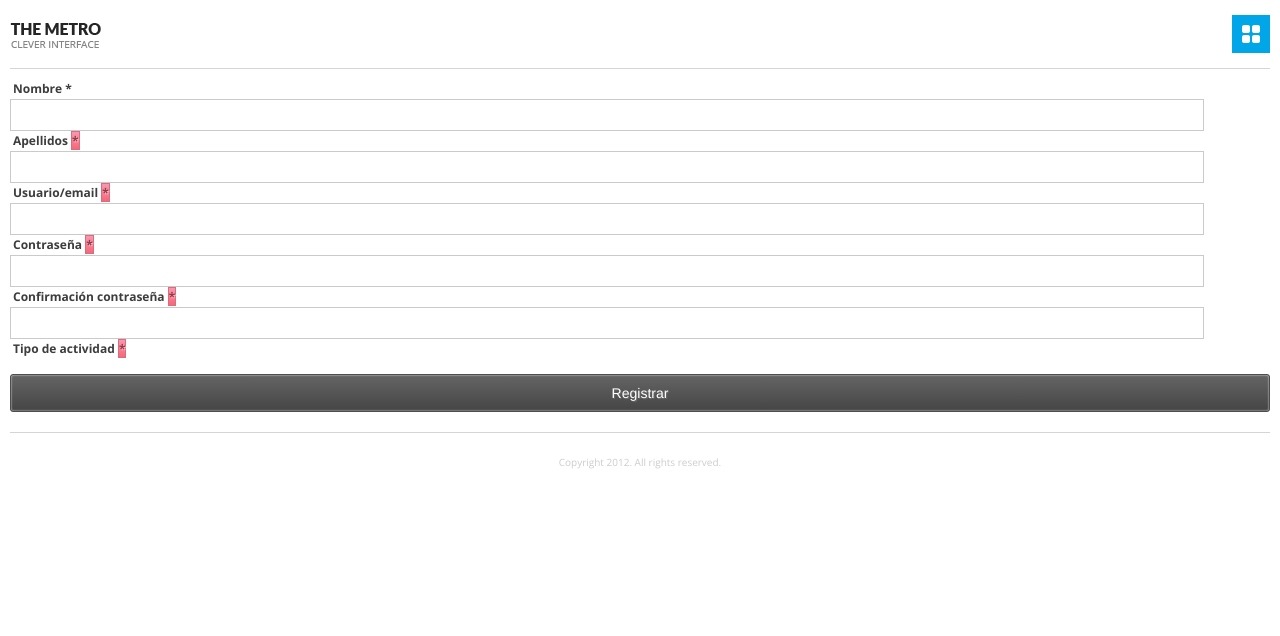
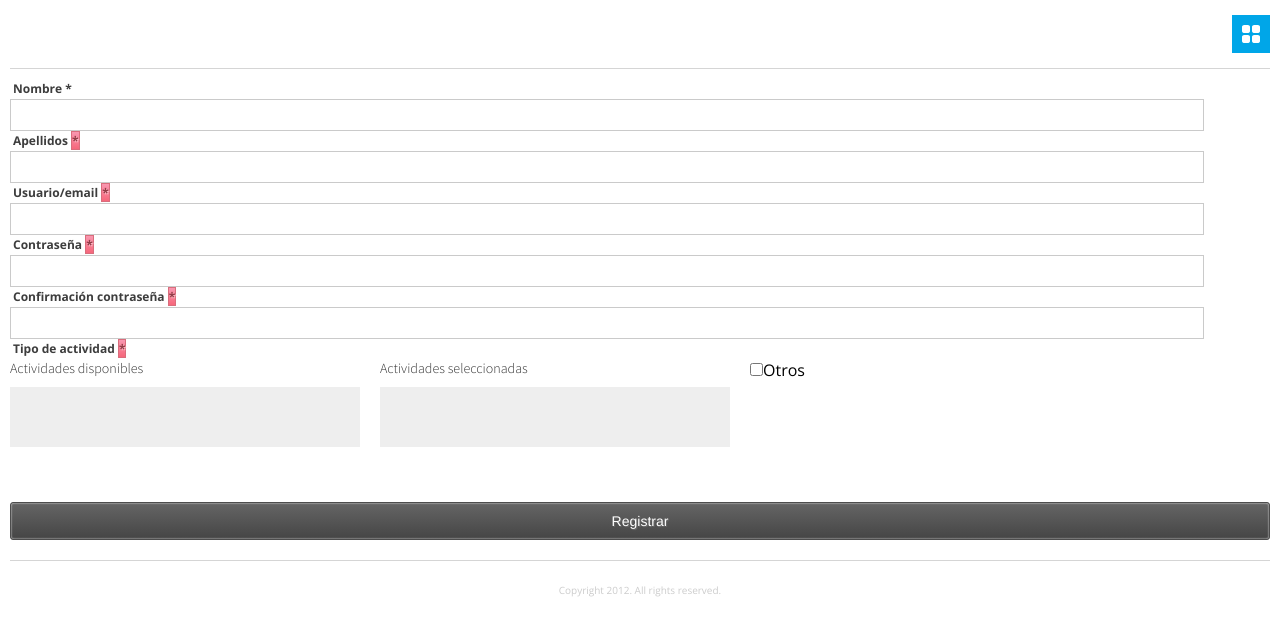
Before and after one commit to criszamora/czamoraweb, a Django app: template templates/registro.html in a window 1280 px wide. Shown: the top 636 px of the page. Run offline with Django 3.2, Linux system fonts and the light colour scheme; the template is opened without the code that fills it, so the values that code supplies are empty; parts of the project's set-up code (start-up, migrations or seed data) failed here and were passed over; some libraries are stand-ins or nearby versions.

Commit message:
Actividades con grupos

```diff
--- a/prestatic/scripts/registrarse.js
+++ b/prestatic/scripts/registrarse.js
@@ -1,28 +1,28 @@
 
-jQuery().ready(function(){
+jQuery().ready(function() {
 
 
 
     // Ahora es seguro utilizar la API PhoneGap
 
-    jQuery("input[name=registrar]").click(function(){
+    jQuery("input[name=registrar]").click(function() {
         var obligatorio = false;
-        jQuery(".obligatorio").each(function(){
-            if (jQuery(this).val() == ""){
+        jQuery(".obligatorio").each(function() {
+            if (jQuery(this).val() == "") {
                 obligatorio = true;
             }
         }) //bucle de jQuery que va a iterar sobre cada elemento
-    	if (obligatorio ){
+        if (obligatorio) {
             alert("Todos los campos son obligatorios");
             return;
         }
-    	if (jQuery(":checkbox:checked[name=tipoactividad]").size()==0){
+        if (jQuery(":checkbox:checked[name=tipoactividad]").size() == 0) {
             alert("Hay que seleccionar al menos un tipo de actividad");
             return;
         }
-    	var patroncorreo=/^[a-zA-Z0-9_\.]+@[a-zA-Z0-9]+(\.[a-zA-Z0-9]+)+$/
+        var patroncorreo = /^[a-zA-Z0-9_\.]+@[a-zA-Z0-9]+(\.[a-zA-Z0-9]+)+$/
         var email = jQuery("[name=email]").val();
-    	if (email.match(patroncorreo) == null){
+        if (email.match(patroncorreo) == null) {
             alert("Email no válido");
             jQuery("[name=email]").focus();
             return;
@@ -31,7 +31,7 @@ jQuery().ready(function(){
 
         var contr1 = jQuery("[name=pass]").val();
         var contr2 = jQuery("[name=passconfirm]").val();
-    	if (contr1 != contr2){
+        if (contr1 != contr2) {
             alert("Contraseñas no coinciden");
             jQuery("[name=passconfirm]").val("");
             jQuery("[name=pass]").val("").focus();
@@ -39,7 +39,7 @@ jQuery().ready(function(){
         }
 
         var patronpass = /^(\w|\d){4,20}$/
-    	if (contr1.match(patronpass) == null){
+        if (contr1.match(patronpass) == null) {
             alert("Mínimo 4 caracteres");
             jQuery("[name=passconfirm]").val("");
             jQuery("[name=pass]").val("").focus();
@@ -48,49 +48,47 @@ jQuery().ready(function(){
 
 
         peticion("registrarse",
-    			function(respuesta){
-    				if (respuesta.error == errores.ok){
+                function(respuesta) {
+                    if (respuesta.error == errores.ok) {
                         alert("Usuario registrado con éxito");
-    					document.location.href="menu.html";
-    				}else if (respuesta.error == errores.datosduplicados){
+                        document.location.href = "menu.html";
+                    } else if (respuesta.error == errores.datosduplicados) {
                         alert("Email ya existente");
-    				}else{
-    					alert("Error: "+respuesta.error);
+                    } else {
+                        alert("Error: " + respuesta.error);
                     }
-    			},{datos:jQuery("#formulario").serialize(), metodo: "post"});
+                }, {datos: jQuery("#formulario").serialize(), metodo: "post"});
 
     });
 
 
 
-     	//Descargamos las actividades
-     	peticion("actividades",function(respuesta){
-     		if(respuesta.error == errores.ok){
-     			for (var i = 0; i < respuesta.listaactividades.length; i++){
-     				var input = "<span class=\"checkbox_tipoactividad\"><input value=\""+respuesta.listaactividades[i].id+"\" name=\"tipoactividad\" type=\"checkbox\" >"+respuesta.listaactividades[i].actividad;
-     				jQuery("div.tipoactividades").append(input);
-     			}
-
-
 
 
 //Mostramos u ocultamos la nueva actividad
-     	jQuery("[name=tipoactividad][value=-1]").click(function(){
+            jQuery("[name=tipoactividad][value=-1]").click(function() {
 
-     		if (jQuery(this).is(":checked") ){
+                if (jQuery(this).is(":checked")) {
 
                     jQuery(".otra_actividad").show();
-     		}else{
+                } else {
                     jQuery(".otra_actividad").hide();
                 }
             });
-     		}
+    //Recogemos el token
+
+    pedirtoken(function(respuesta) {
+        jQuery('#formulario').append(respuesta);
     });
 
-     	//Recogemos el token
 
-    	pedirtoken(function(respuesta){
-    		jQuery('#formulario').append(respuesta);
+    jQuery("select[name=grupo]").change(function(){
+        if (jQuery(this).val()=="-1") {
+
+                    jQuery("input[name=nuevogrupo]").show();
+                } else {
+                    jQuery("input[name=nuevogrupo]").hide();
+                }
     });
 
 });
@@ -99,26 +97,30 @@ jQuery().ready(function(){
 
 
 
-             peticion("grupo",function(respuesta){
-                 for (var i = 0; i< respuesta.listagrupos.length; i++){
-                     jQuery("#sortable1").append('<li class="ui-state-default"><input type="hidden" name="grupo" value="'+respuesta.listagrupos[i].id+'">'+respuesta.listagrupos[i].nombre+'</li>')
+    peticion("grupo", function(respuesta) {
+        for (var i = 0; i < respuesta.listagrupos.length; i++) {
+            jQuery("#sortable1").append('<li class="ui-state-default"><input type="hidden" name="grupo" value="' + respuesta.listagrupos[i].id + '">' + respuesta.listagrupos[i].nombre + '</li>')
 
+            jQuery("select[name=grupo]").append('<option value="'+respuesta.listagrupos[i].id +'">'+respuesta.listagrupos[i].nombre+"</option>")
         }
-                     jQuery( "#sortable1" ).sortable({
+        jQuery("select[name=grupo]").append('<option value="-1">Nuevo Grupo</option>')
+        jQuery("#sortable1").sortable({
             connectWith: ".connectedSortable",
-    receive:function(event, ui){
-     jQuery(".tipoactividades span :hidden[name=grupo][value="+ui.item.find(":hidden").val()+"]").closest("span").fadeOut(function(){jQuery(this).remove()})
+            receive: function(event, ui) {
+                jQuery(".tipoactividades span :hidden[name=grupo][value=" + ui.item.find(":hidden").val() + "]").closest("span").fadeOut(function() {
+                    jQuery(this).remove()
+                })
             }
         }).disableSelection();
-     jQuery( "#sortable2" ).sortable({
+        jQuery("#sortable2").sortable({
             connectWith: ".connectedSortable",
-    receive:function(event, ui){
-        peticion("actividades", function(respuesta){
-            for (var i = 0; i < respuesta.listaactividades.length;i++){
-                jQuery(".tipoactividades").append('<span><input type="checkbox" name="tipoactividad" value="'+respuesta.listaactividades[i].id+'"> <input type="hidden" name="grupo" value="'+respuesta.listaactividades[i].grupo+'">'+respuesta.listaactividades[i].actividad+'</span>')
+            receive: function(event, ui) {
+                peticion("actividades", function(respuesta) {
+                    for (var i = 0; i < respuesta.listaactividades.length; i++) {
+                        jQuery(".tipoactividades").append('<span><input type="checkbox" name="tipoactividad" value="' + respuesta.listaactividades[i].id + '"> <input type="hidden" name="grupo" value="' + respuesta.listaactividades[i].grupo + '">' + respuesta.listaactividades[i].actividad + '</span>')
                     }
 
-        },{datos:{grupo:ui.item.find(":hidden").val()}})
+                }, {datos: {grupo: ui.item.find(":hidden").val()}})
 
             }
         }).disableSelection();
--- a/templates/registro.html
+++ b/templates/registro.html
@@ -17,6 +17,7 @@
 <link href="{{ STATIC_PREFIX }}/style/slider.css" rel="stylesheet" type="text/css">
 <link href="{{ STATIC_PREFIX }}/style/photoswipe.css" rel="stylesheet" type="text/css">
 <link href="{{ STATIC_PREFIX }}/style/touchTouch.css" rel="stylesheet" type="text/css">
+<link href="{{ STATIC_PREFIX }}/style/jquery-ui-1.10.4.custom.css" rel="stylesheet" type="text/css">
 
 <script src="{{ STATIC_PREFIX }}jquery-1.10.2.js"></script>
 
@@ -29,13 +30,20 @@
 <script src="{{ STATIC_PREFIX }}/scripts/touchTouch.js"></script>
 <script src="{{ STATIC_PREFIX }}/scripts/retina.js"></script>
 <script src="{{ STATIC_PREFIX }}/scripts/custom.js"></script>
+<script src="{{ STATIC_PREFIX }}/scripts/jquery-ui-1.10.4.custom.js"></script>
+ <style>
+.contenedor_lista {  margin: 0; padding: 0 0 2.5em; float: left; margin-right: 10px; }
+#sortable1, #sortable2  { list-style-type: none; background: none repeat scroll 0 0 #EEEEEE; margin: 0 10px 0 0;
+    padding: 5px; width: 340px; min-height: 50px}
+#sortable1 li, #sortable2 li { margin: 0 5px 5px 5px; padding: 5px; font-size: 1.2em; width: 320px; }
+</style>
 
 </head>
 
 <body>
 
 <div class="header">
-	<img src="{{ STATIC_PREFIX }}/images/logo.png" alt="img" class="logo replace-2x" width="91">
+	<!--<img src="{{ STATIC_PREFIX }}/images/logo.png" alt="img" class="logo replace-2x" width="91">-->
     <a href="#" class="deploy-navigation"></a>
     <a href="#" class="hide-navigation"></a>
 	<div class="clear"></div>
@@ -69,11 +77,27 @@
 			          <label for="Body" class="etiqueta">Confirmación contraseña <span class="red">*</span></label>
 					  <input type="password" name="passconfirm" id="passconfirm" value="" tabindex="1" class="obligatorio text-input" />
 					  <label for="Body" class="etiqueta">Tipo de actividad <span class="red">*</span></label>
-					  <div class="tipoactividades"></div>
+
+                                          <div class="contenedor_lista">
+                                              <h3>Actividades disponibles</h3>
+                                          <ul id="sortable1" class="connectedSortable">
+
+                                           </ul>
+                                              </div>
+                                          <div class="contenedor_lista">
+                                              <h3>Actividades seleccionadas</h3>
+<ul id="sortable2" class="connectedSortable">
+
+</ul>
+                                              </div>
+
+                                          <div class="tipoactividades"><input type="checkbox" name ="tipoactividad" value="-1"/>Otros</div>
 					  <div style="display:none" class = "otra_actividad">
 					 <label for="Body">Nombre actividad <span class="red">*</span></label>
 					 <input type="text" name="nuevaactividad" id="nuevaactividad" value="" tabindex="1" class="text-input"  />
-				    <select name="tipoiva" class="desplegable">
+                                        <select name="grupo" class=""desplegable">
+                                          </select><input type="text" name="nuevogrupo" value="" style="display:none" >
+                                         <select name="tipoiva" class="desplegable">
 					<option value="4">4%</option>
 					<option value="10">10%</option>
 					<option value="21">21%</option>
```
Lines whose indentation alone changed are shown as unchanged.
